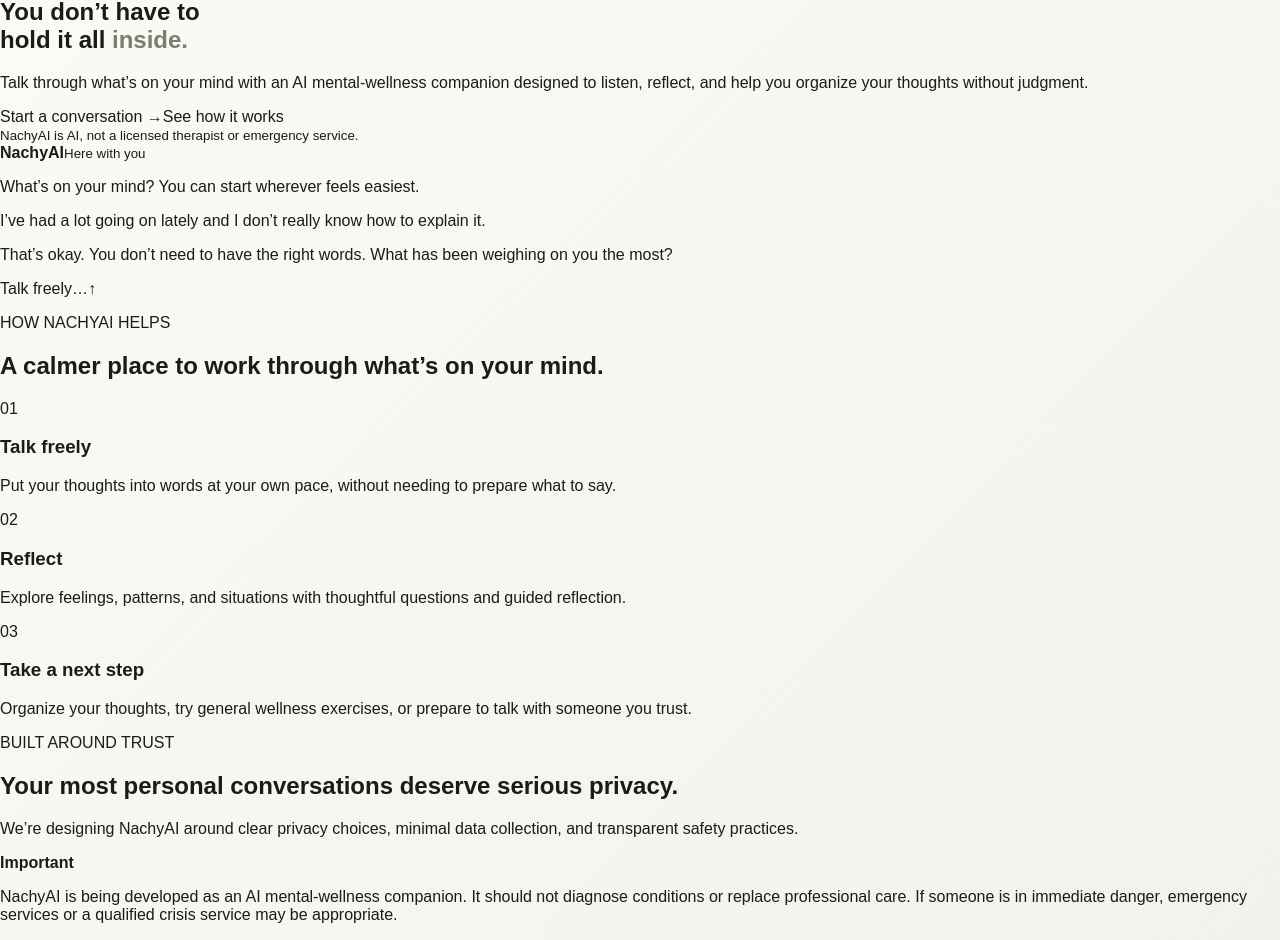
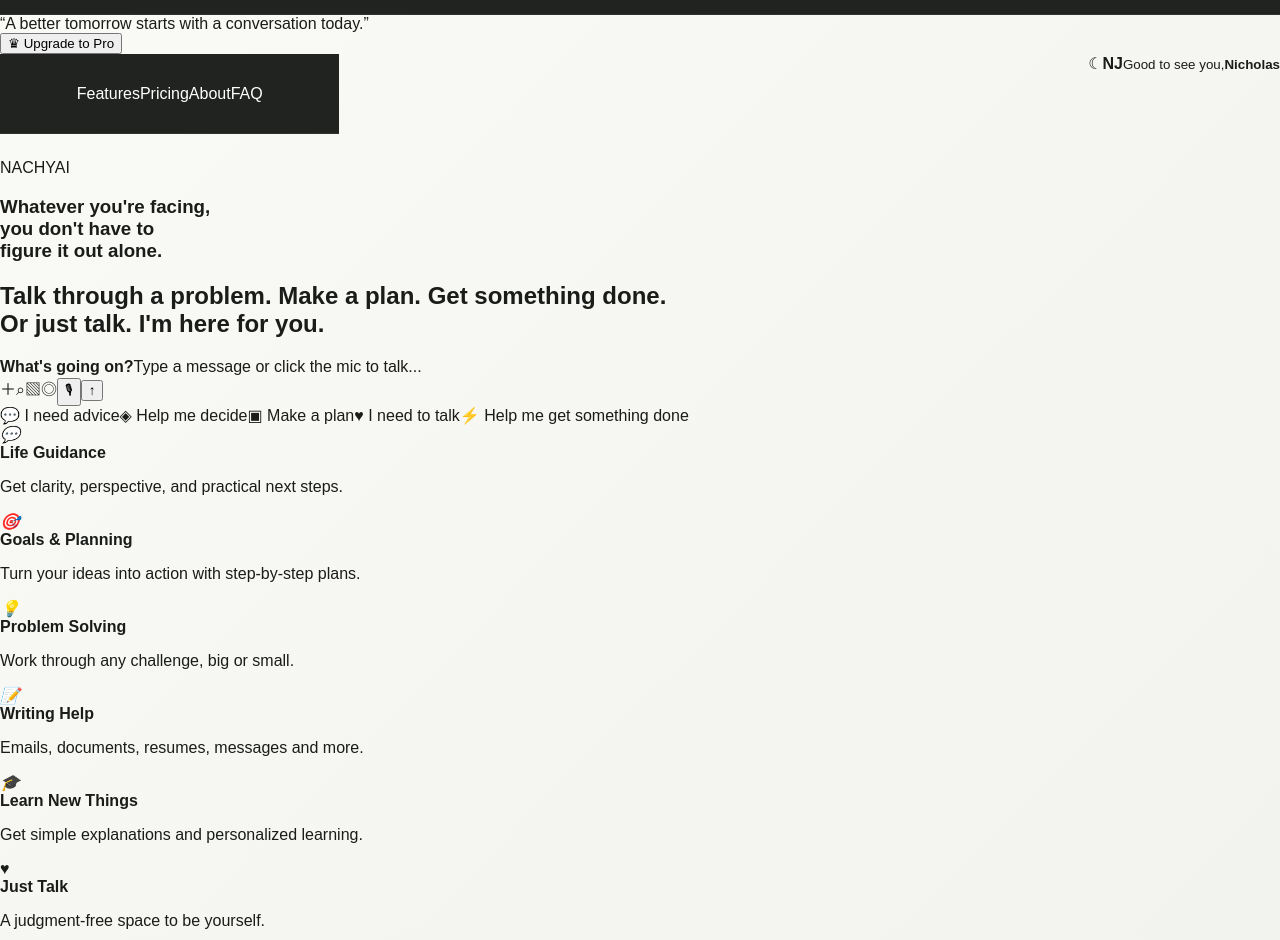
Before and after one commit to NachyAI/Nachy-AI, a Next.js app: page / in a window 1280 px wide. Shown: the part 83-1023 px from the top of the page. Built offline with nearby package versions, Linux system fonts and the light colour scheme.

Commit message:
Build NachyAI life assistant interface

```diff
--- a/app/page.tsx
+++ b/app/page.tsx
@@ -1,9 +1,12 @@
 import Link from "next/link";
-export default function Home(){return <main className="therapyLanding">
-<header className="therapyNav"><Link href="/" className="therapyLogo">Nachy<span>AI</span><small>Virtual Therapy</small></Link><div><a href="#how">How it works</a><a href="#privacy">Privacy</a><Link href="/assistant" className="therapyNavCta">Start talking</Link></div></header>
-<section className="therapyHero"><div className="therapyGlow"/><div className="therapyHeroCopy"><p className="therapyEyebrow">A SPACE TO TALK</p><h1>You don’t have to<br/>hold it all <em>inside.</em></h1><p>Talk through what’s on your mind with an AI mental-wellness companion designed to listen, reflect, and help you organize your thoughts without judgment.</p><div className="therapyActions"><Link href="/assistant" className="therapyPrimary">Start a conversation →</Link><a href="#how" className="therapySecondary">See how it works</a></div><small className="therapyDisclosure">NachyAI is AI, not a licensed therapist or emergency service.</small></div>
-<div className="therapyPreview"><div className="previewHeader"><span className="presence"/><div><b>NachyAI</b><small>Here with you</small></div></div><div className="previewBody"><p className="botBubble">What’s on your mind? You can start wherever feels easiest.</p><p className="userBubble">I’ve had a lot going on lately and I don’t really know how to explain it.</p><p className="botBubble">That’s okay. You don’t need to have the right words. What has been weighing on you the most?</p></div><div className="previewInput"><span>Talk freely…</span><b>↑</b></div></div></section>
-<section id="how" className="therapyHow"><div className="therapySectionHead"><p className="therapyEyebrow">HOW NACHYAI HELPS</p><h2>A calmer place to work through what’s on your mind.</h2></div><div className="therapyGrid"><article><span>01</span><h3>Talk freely</h3><p>Put your thoughts into words at your own pace, without needing to prepare what to say.</p></article><article><span>02</span><h3>Reflect</h3><p>Explore feelings, patterns, and situations with thoughtful questions and guided reflection.</p></article><article><span>03</span><h3>Take a next step</h3><p>Organize your thoughts, try general wellness exercises, or prepare to talk with someone you trust.</p></article></div></section>
-<section id="privacy" className="therapyTrust"><div><p className="therapyEyebrow">BUILT AROUND TRUST</p><h2>Your most personal conversations deserve serious privacy.</h2><p>We’re designing NachyAI around clear privacy choices, minimal data collection, and transparent safety practices.</p></div><div className="trustNote"><b>Important</b><p>NachyAI is being developed as an AI mental-wellness companion. It should not diagnose conditions or replace professional care. If someone is in immediate danger, emergency services or a qualified crisis service may be appropriate.</p></div></section>
-<footer className="therapyFooter"><Link href="/" className="therapyLogo">Nachy<span>AI</span><small>Virtual Therapy</small></Link><p>A judgment-free place to talk.</p><small>© 2026 NachyAI</small></footer>
-</main>}
+const actions=[["💬","Life Guidance","Get clarity, perspective, and practical next steps."],["🎯","Goals & Planning","Turn your ideas into action with step-by-step plans."],["💡","Problem Solving","Work through any challenge, big or small."],["📝","Writing Help","Emails, documents, resumes, messages and more."],["🎓","Learn New Things","Get simple explanations and personalized learning."],["♥","Just Talk","A judgment-free space to be yourself."]];
+const topics=["Motivation","Productivity","Relationships","Work & Career","Stress & Wellness","Health & Habits"];
+export default function Home(){return <main className="lifeApp">
+<aside className="lifeSide"><Link href="/" className="lifeLogo"><b>N</b><strong>Nachy<span>AI</span></strong><small>Here for you.</small></Link><nav className="lifeSideNav"><a className="active">⌂ <span>Home</span></a><Link href="/assistant">▢ <span>Chat</span></Link><a>◎ <span>Goals</span></a><a>⊞ <span>Tools</span></a><a>▤ <span>Library</span></a><a>♙ <span>Profile</span></a><a>⚙ <span>Settings</span></a></nav><div className="lifeQuote">“A better tomorrow starts with a conversation today.”</div><button className="lifePro">♛ Upgrade to Pro</button></aside>
+<section className="lifeMain"><header className="lifeTop"><nav><a>Features</a><a>Pricing</a><a>About</a><a>FAQ</a></nav><div className="lifeProfile"><span>☾</span><b>NJ</b><small>Good to see you,<strong>Nicholas</strong></small></div></header>
+<section className="lifeHero"><div className="heroShade"/><div className="lifeHeroCopy"><p>NACHYAI</p><h1>Whatever you're facing,<br/>you don't have to<br/>figure it out alone.</h1><h2>Talk through a problem. Make a plan. Get something done.<br/>Or just talk. I'm here for you.</h2></div></section>
+<section className="lifeContent"><Link href="/assistant" className="lifePrompt"><div><b>What's going on?</b><span>Type a message or click the mic to talk...</span></div><div className="promptTools"><span>＋</span><span>⌕</span><span>▧</span><span>◎</span><button>🎙</button><button>↑</button></div></Link>
+<div className="lifePills"><Link href="/assistant">💬 I need advice</Link><Link href="/assistant">◈ Help me decide</Link><Link href="/assistant">▣ Make a plan</Link><Link href="/assistant">♥ I need to talk</Link><Link href="/assistant">⚡ Help me get something done</Link></div>
+<div className="lifeCards">{actions.map(([i,t,d])=><Link href="/assistant" key={t}><i>{i}</i><div><b>{t}</b><p>{d}</p></div></Link>)}</div>
+<h3 className="topicTitle">Popular Topics</h3><div className="lifeTopics">{topics.map((t,i)=><Link href="/assistant" key={t}><div className={"topicArt t"+i}></div><b>{t}</b><small>{["I feel stuck...","Help me get organized.","I need a different perspective.","Help with my job or business.","I just need to talk.","Help me build better habits."][i]}</small></Link>)}</div>
+<footer className="lifeFooter"><span>∞ &nbsp; Powered by leading AI models</span><span>▣ &nbsp; Your privacy matters</span><span>♢ &nbsp; Built for real life</span><span>♟ &nbsp; Always here for you</span></footer></section></section></main>}
```
